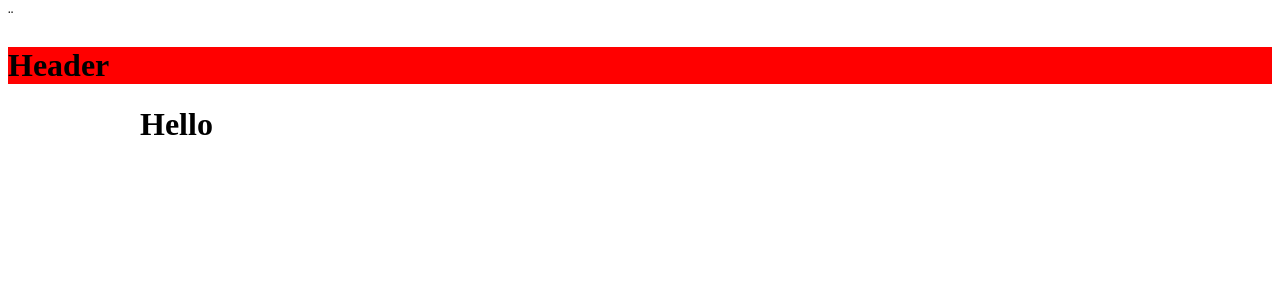
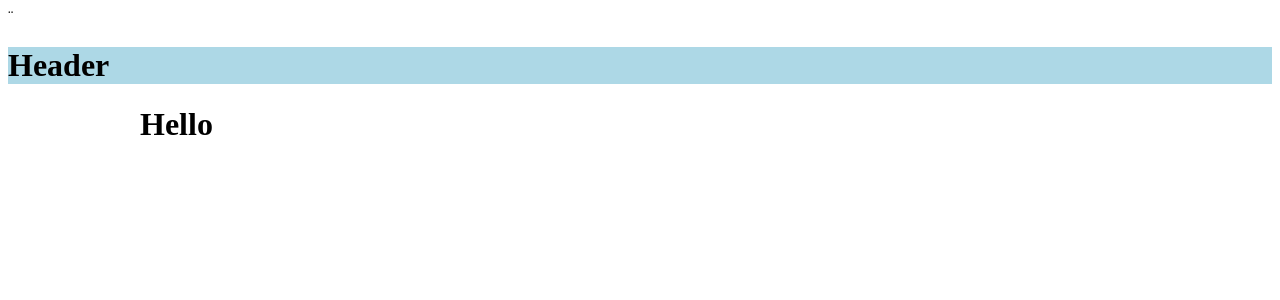
Before and after one commit to HampusJohnOlausson/styled-components_test, a React (Create React App) app: page / in a window 1280 px wide. Shown: the top 300 px of the page. Built offline with nearby package versions, Linux system fonts and the light colour scheme.

Commit message:
implementing theme from styled components

```diff
--- a/src/App.js
+++ b/src/App.js
@@ -1,14 +1,27 @@
 import Header from './components/Header';
 import { Container } from './components/styles/container.styled'
+import { ThemeProvider } from 'styled-components'
+
+const theme = {
+  colors: {
+    header: 'lightblue',
+    body: '#fff',
+    footer: '#003333',
+  },
+}
+
+
 
 function App() {
   return (
-    <>
-    ¨<Header/>
-    <Container >
-      <h1>Hello</h1>
-    </Container>
-    </>
+    <ThemeProvider theme={theme}>
+      <>
+    ¨   <Header/>
+        <Container >
+        <h1>Hello</h1>
+        </Container>
+      </>
+    </ThemeProvider>
   );
 }
 
--- a/src/components/header.js
+++ b/src/components/header.js
@@ -3,7 +3,7 @@
 
 const Header = () => {
   return (
-    <StyledHeader bg="red">
+    <StyledHeader>
       <h1>Header</h1>
     </StyledHeader>
   )
--- a/src/components/styles/Header.styled.js
+++ b/src/components/styles/Header.styled.js
@@ -1,7 +1,6 @@
 import Styled from 'styled-components';
 
 export const StyledHeader = Styled.header`
-   background-color: ${(props) => props.bg};
-
+   background-color: ${({ theme }) => theme.colors.header};
 
 `
```
